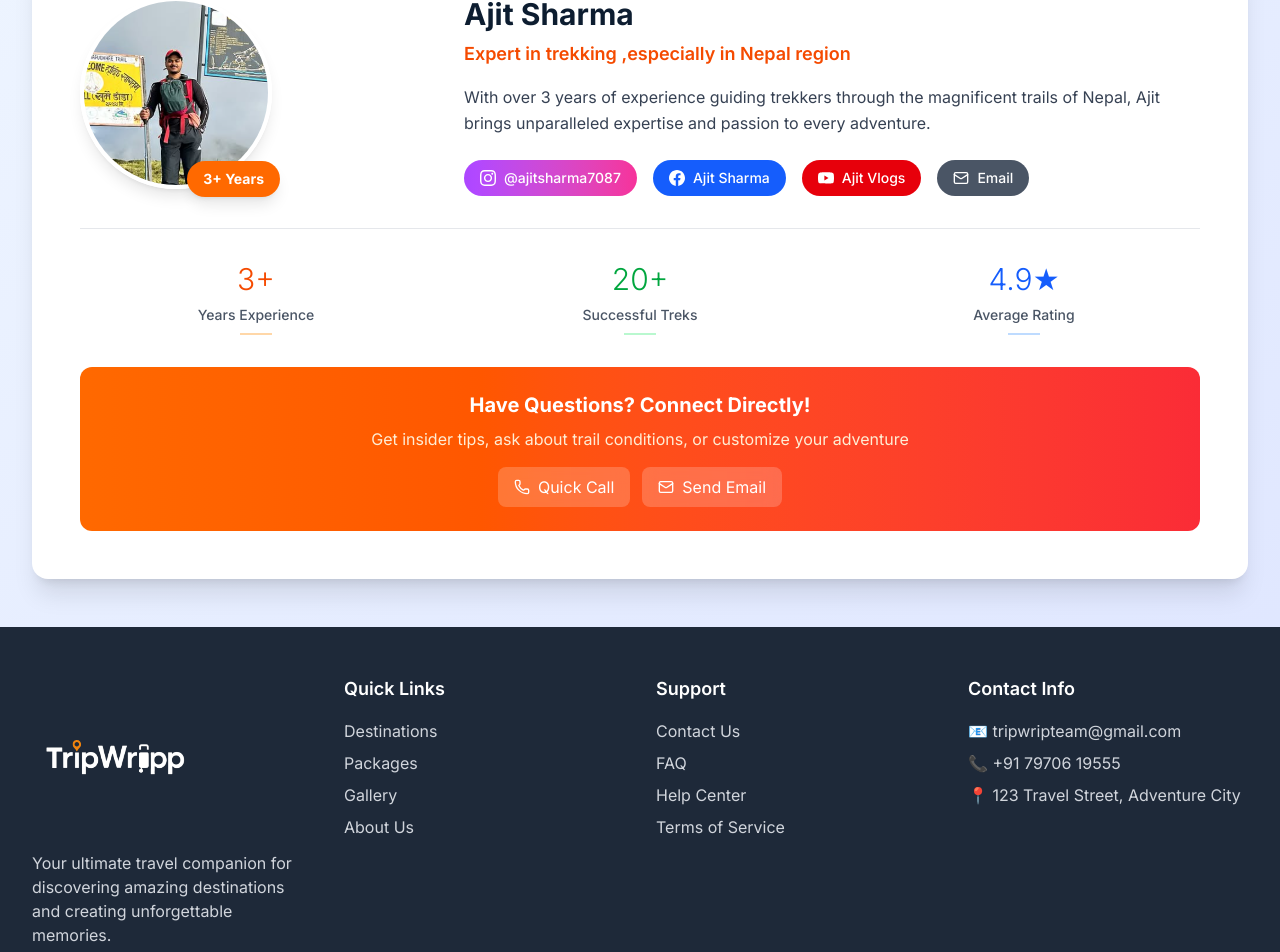
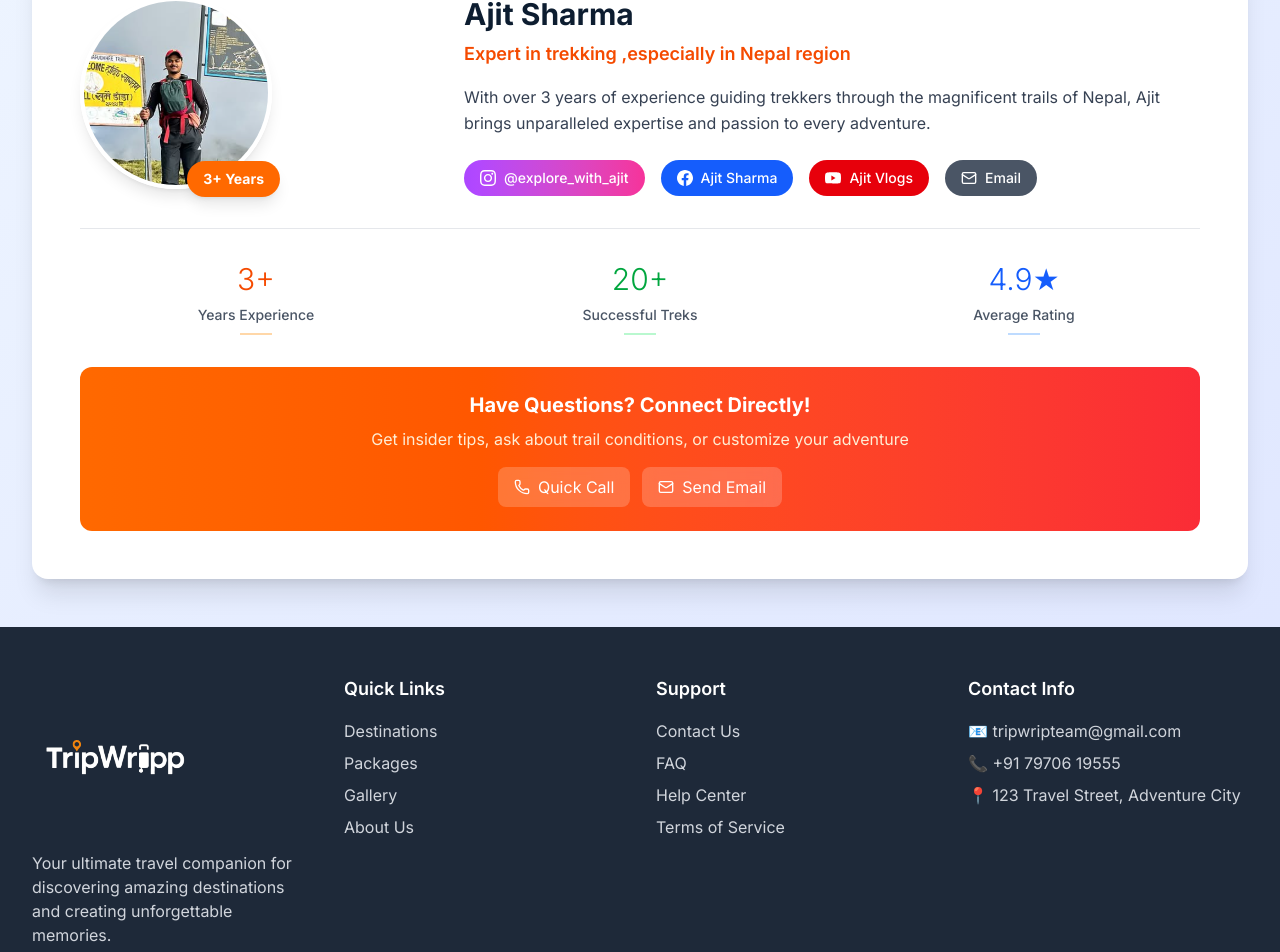
Before and after one commit to namannaitik34/tripwripp.app, a Next.js app: page /live/live-1 in a window 1280 px wide. Shown: the part 1701-2653 px from the top of the page. Built offline with nearby package versions, Linux system fonts and the light colour scheme.

Commit message:
Update page.tsx

```diff
--- a/src/app/live/[id]/page.tsx
+++ b/src/app/live/[id]/page.tsx
@@ -661,7 +661,7 @@ const LiveDestinationPage = () => {
                   <motion.a
                     whileHover={{ scale: 1.1 }}
                     whileTap={{ scale: 0.95 }}
-                    href="https://www.instagram.com/ajitsharma7087/"
+                    href="https://www.instagram.com/explore_with_ajit/"
                     target="_blank"
                     rel="noopener noreferrer"
                     className="flex items-center bg-gradient-to-r from-purple-500 to-pink-500 text-white px-4 py-2 rounded-full text-sm font-medium hover:shadow-lg transition-all duration-300"
@@ -669,7 +669,7 @@ const LiveDestinationPage = () => {
                     <svg className="w-4 h-4 mr-2" fill="currentColor" viewBox="0 0 24 24">
                       <path d="M12 2.163c3.204 0 3.584.012 4.85.07 3.252.148 4.771 1.691 4.919 4.919.058 1.265.069 1.645.069 4.849 0 3.205-.012 3.584-.069 4.849-.149 3.225-1.664 4.771-4.919 4.919-1.266.058-1.644.07-4.85.07-3.204 0-3.584-.012-4.849-.07-3.26-.149-4.771-1.699-4.919-4.92-.058-1.265-.07-1.644-.07-4.849 0-3.204.013-3.583.07-4.849.149-3.227 1.664-4.771 4.919-4.919 1.266-.057 1.645-.069 4.849-.069zm0-2.163c-3.259 0-3.667.014-4.947.072-4.358.2-6.78 2.618-6.98 6.98-.059 1.281-.073 1.689-.073 4.948 0 3.259.014 3.668.072 4.948.2 4.358 2.618 6.78 6.98 6.98 1.281.058 1.689.072 4.948.072 3.259 0 3.668-.014 4.948-.072 4.354-.2 6.782-2.618 6.979-6.98.059-1.28.073-1.689.073-4.948 0-3.259-.014-3.667-.072-4.947-.196-4.354-2.617-6.78-6.979-6.98-1.281-.059-1.69-.073-4.949-.073zm0 5.838c-3.403 0-6.162 2.759-6.162 6.162s2.759 6.163 6.162 6.163 6.162-2.759 6.162-6.163c0-3.403-2.759-6.162-6.162-6.162zm0 10.162c-2.209 0-4-1.79-4-4 0-2.209 1.791-4 4-4s4 1.791 4 4c0 2.21-1.791 4-4 4zm6.406-11.845c-.796 0-1.441.645-1.441 1.44s.645 1.44 1.441 1.44c.795 0 1.439-.645 1.439-1.44s-.644-1.44-1.439-1.44z"/>
                     </svg>
-                    @ajitsharma7087
+                    @explore_with_ajit
                   </motion.a>
 
                   <motion.a
```
